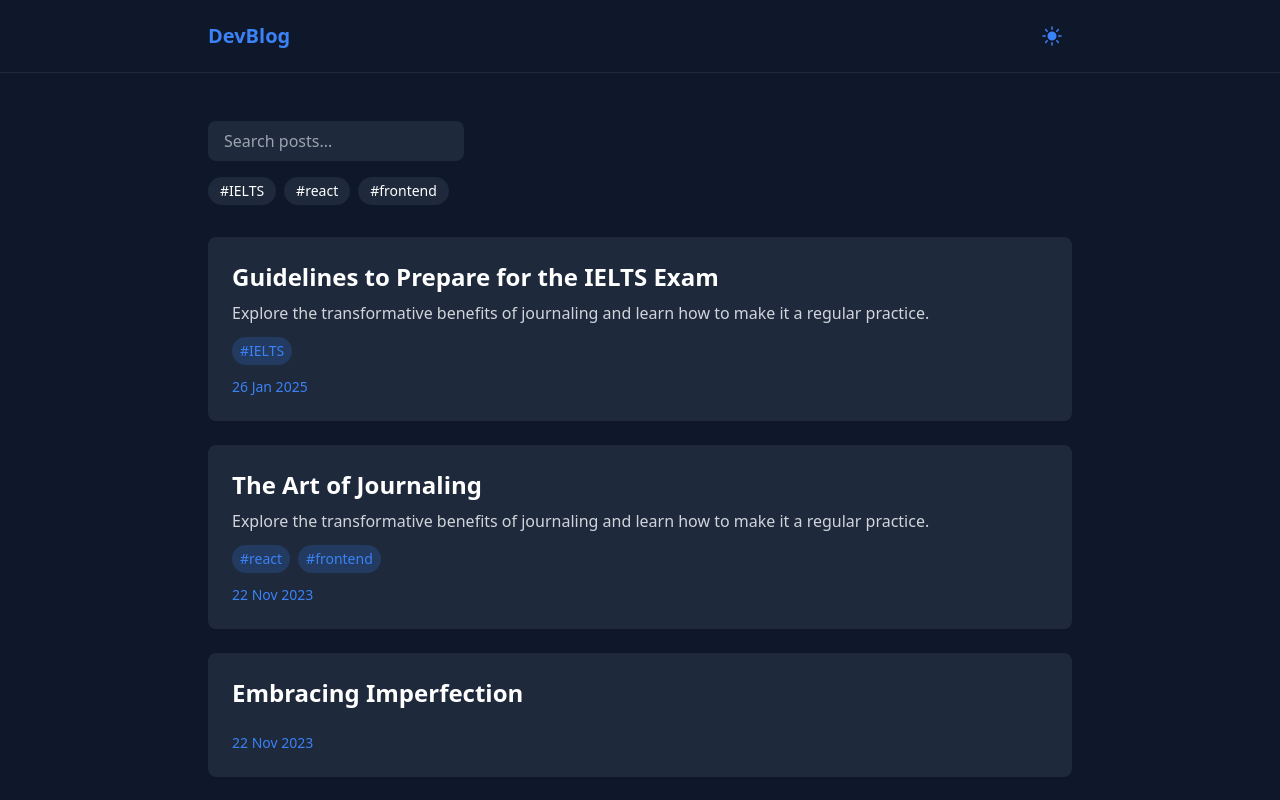
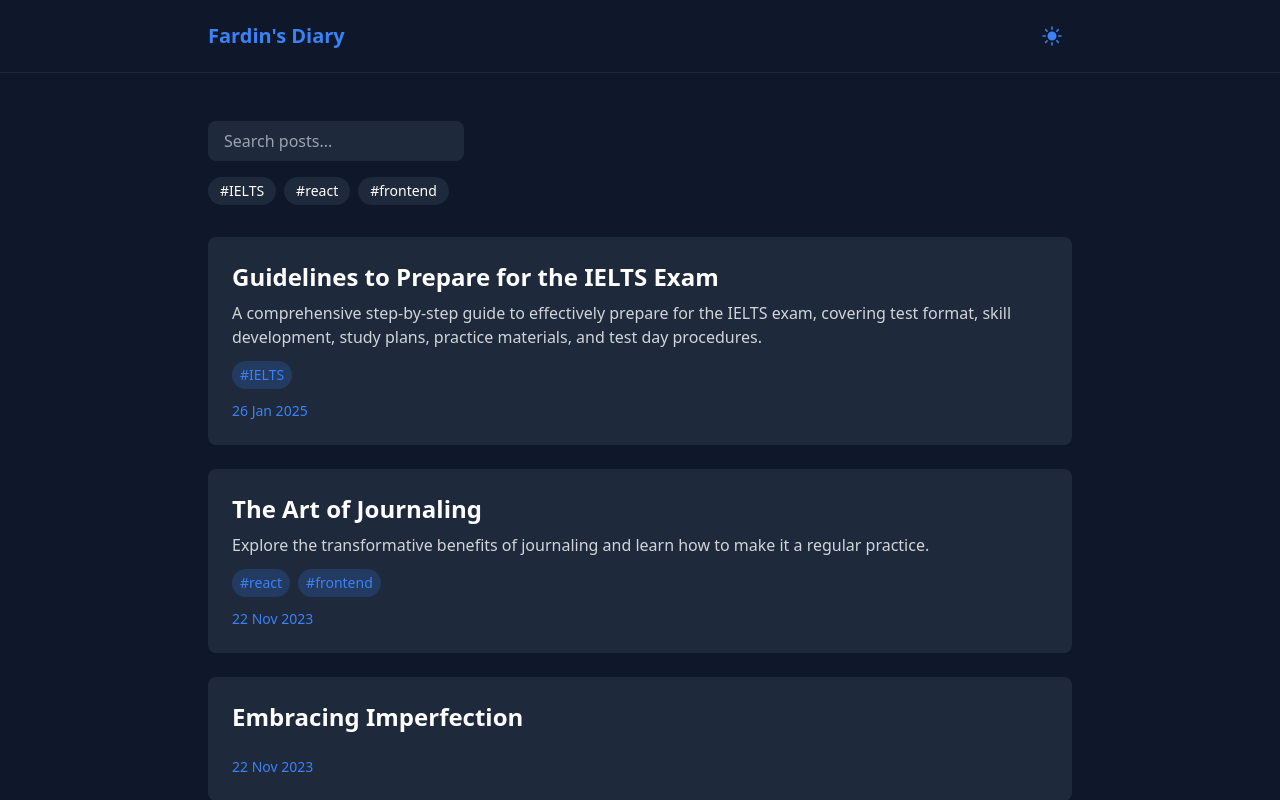
Before and after one commit to mrif449/fardin-s-diary, a Next.js app: page / in a window 1280 px wide. Shown: the top 800 px of the page. Built offline with nearby package versions, Linux system fonts and the light colour scheme.

Commit message:
header update

```diff
--- a/src/blogs/blog0.md
+++ b/src/blogs/blog0.md
@@ -2,7 +2,7 @@
 title: Guidelines to Prepare for the IELTS Exam
 date: "2025-01-26"
 tags: ["IELTS"]
-summary: "Explore the transformative benefits of journaling and learn how to make it a regular practice."
+summary: "A comprehensive step-by-step guide to effectively prepare for the IELTS exam, covering test format, skill development, study plans, practice materials, and test day procedures."
 ---
 
 Preparing for the IELTS exam requires a structured and strategic
--- a/src/components/Layout.js
+++ b/src/components/Layout.js
@@ -36,7 +36,7 @@ export default function Layout({ children }) {
           <div className="max-w-4xl mx-auto px-4 py-4 flex justify-between items-center">
             <Link href="/" legacyBehavior>
               <h1 className="text-xl font-bold text-primary cursor-pointer hover:opacity-80 transition-opacity">
-                DevBlog
+                Fardin's Diary
               </h1>
             </Link>
             <button
```
